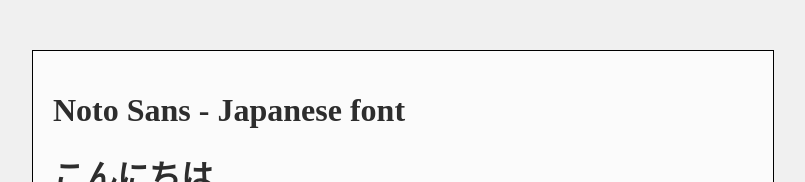
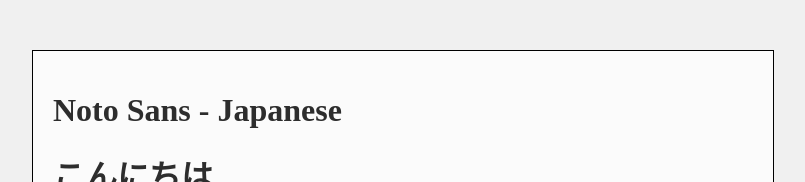
Before and after one commit to spellbunny/Google-Noto-Sans-Japanese, a plain HTML site: page HTML/index.html in a window 1280 px wide. Shown: the top 182 px of the page, without its empty margins (237-1042 px from the left). Drawn offline with Linux system fonts and the light colour scheme; a web font is replaced by a local one.

```diff
--- a/HTML/index.html
+++ b/HTML/index.html
@@ -7,7 +7,7 @@
 <body>
 
 <div class="container">
-<h1>Noto Sans - Japanese font</h1>
+<h1>Noto Sans - Japanese</h1>
 <h1>こんにちは</h1>
 <p>私の名前はステイシーです。</p>
 <p>これからよろしくお願いします！</p>
```
